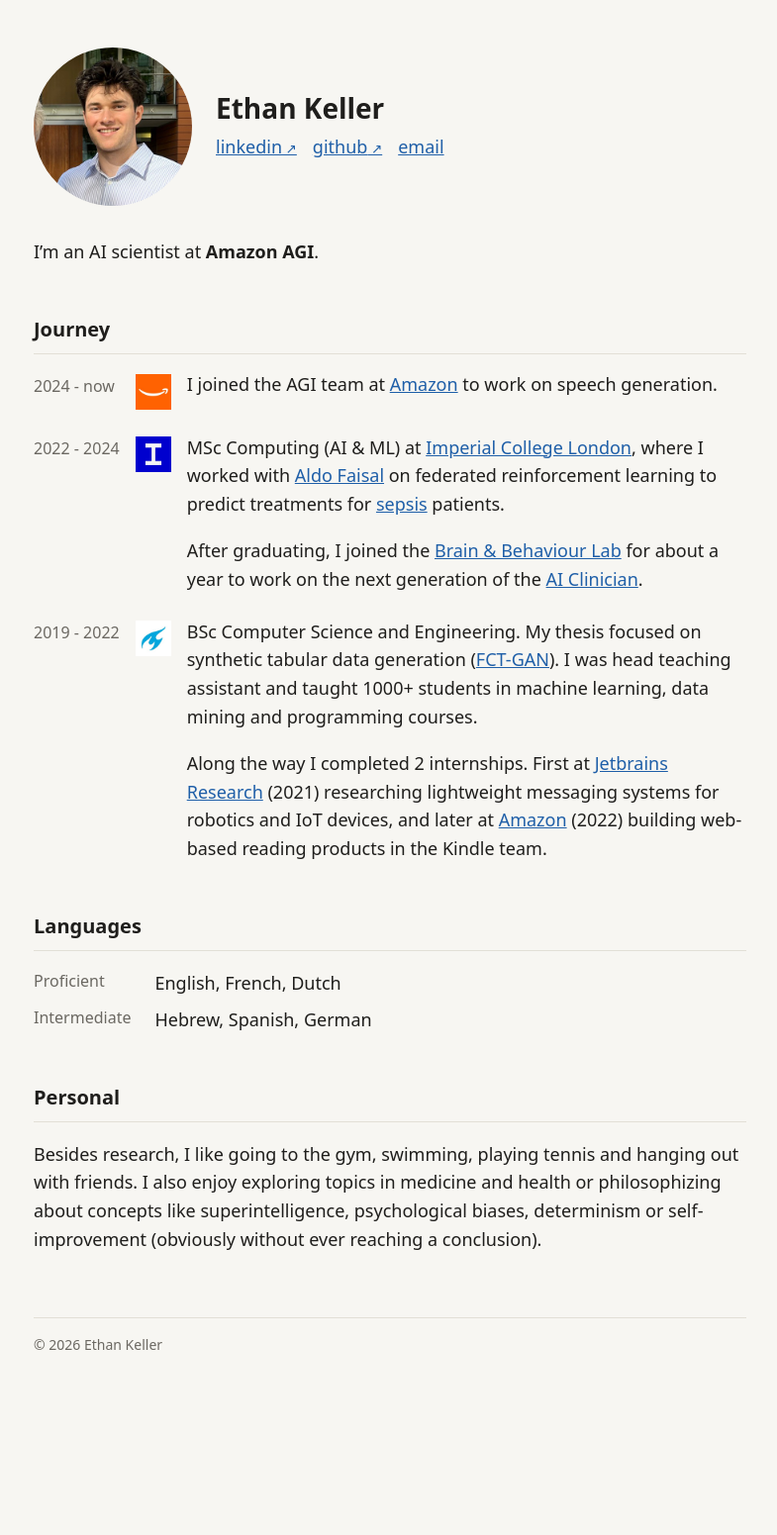
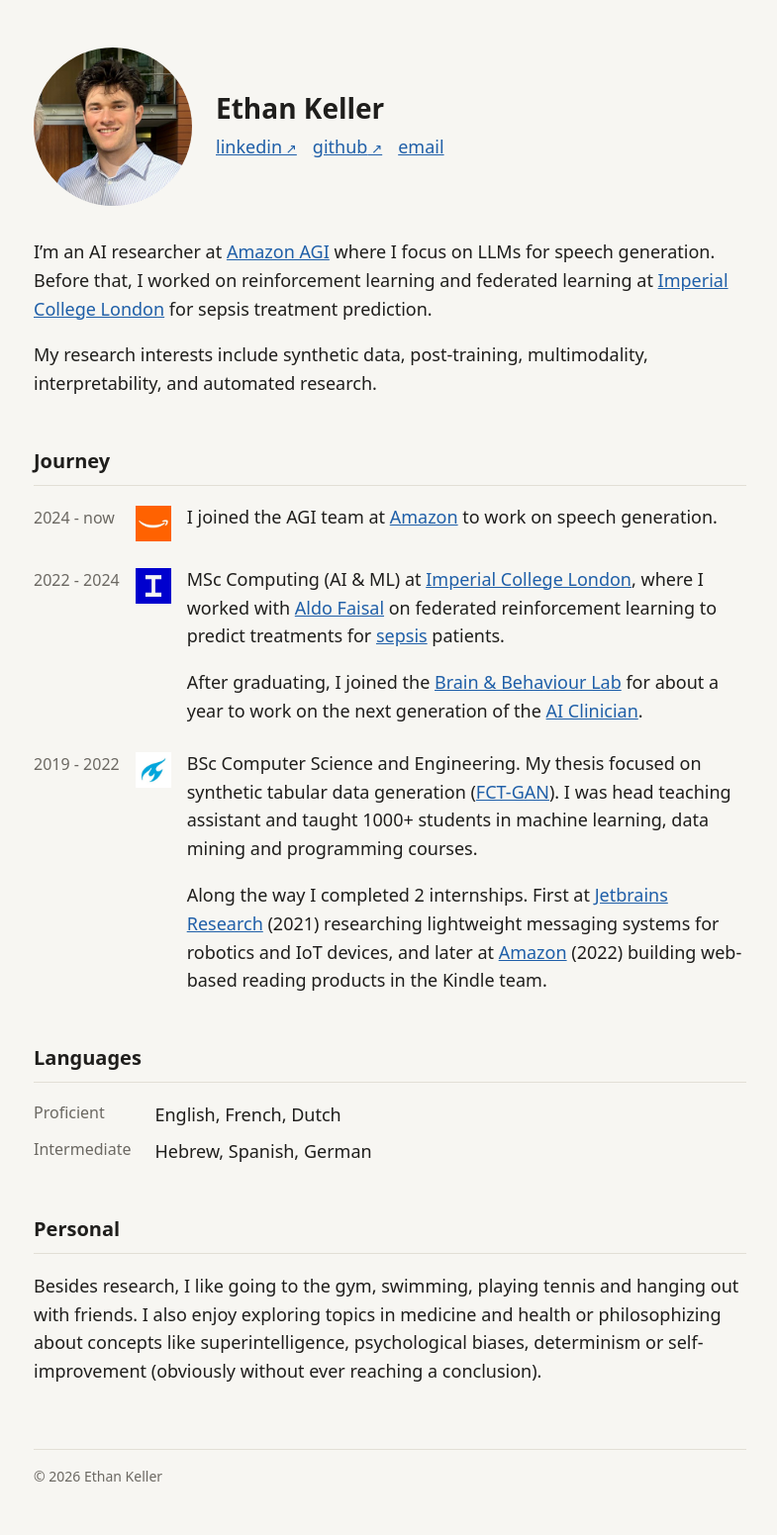
Before and after one commit to ethan-keller/ethan-keller.github.io, a Jekyll site: the page built from index.md, in a window 1280 px wide. Shown: the whole page at 99% size, without its empty margins (246-1031 px from the left). Built offline with Jekyll 4.4.1, drawn with Linux system fonts in a browser that asks for light colours; before the commit the page ends 1418 px from its top, so only the background shows below that.

Commit message:
Rewrite bio

```diff
--- a/index.md
+++ b/index.md
@@ -15,7 +15,9 @@ layout: default
   </div>
 </div>
 
-I'm an AI scientist at **Amazon AGI**.
+I'm an AI researcher at [Amazon AGI](https://www.amazon.science/) where I focus on LLMs for speech generation. Before that, I worked on reinforcement learning and federated learning at [Imperial College London](https://www.imperial.ac.uk/) for sepsis treatment prediction.
+
+My research interests include synthetic data, post-training, multimodality, interpretability, and automated research.
 
 ## Journey
 
```
